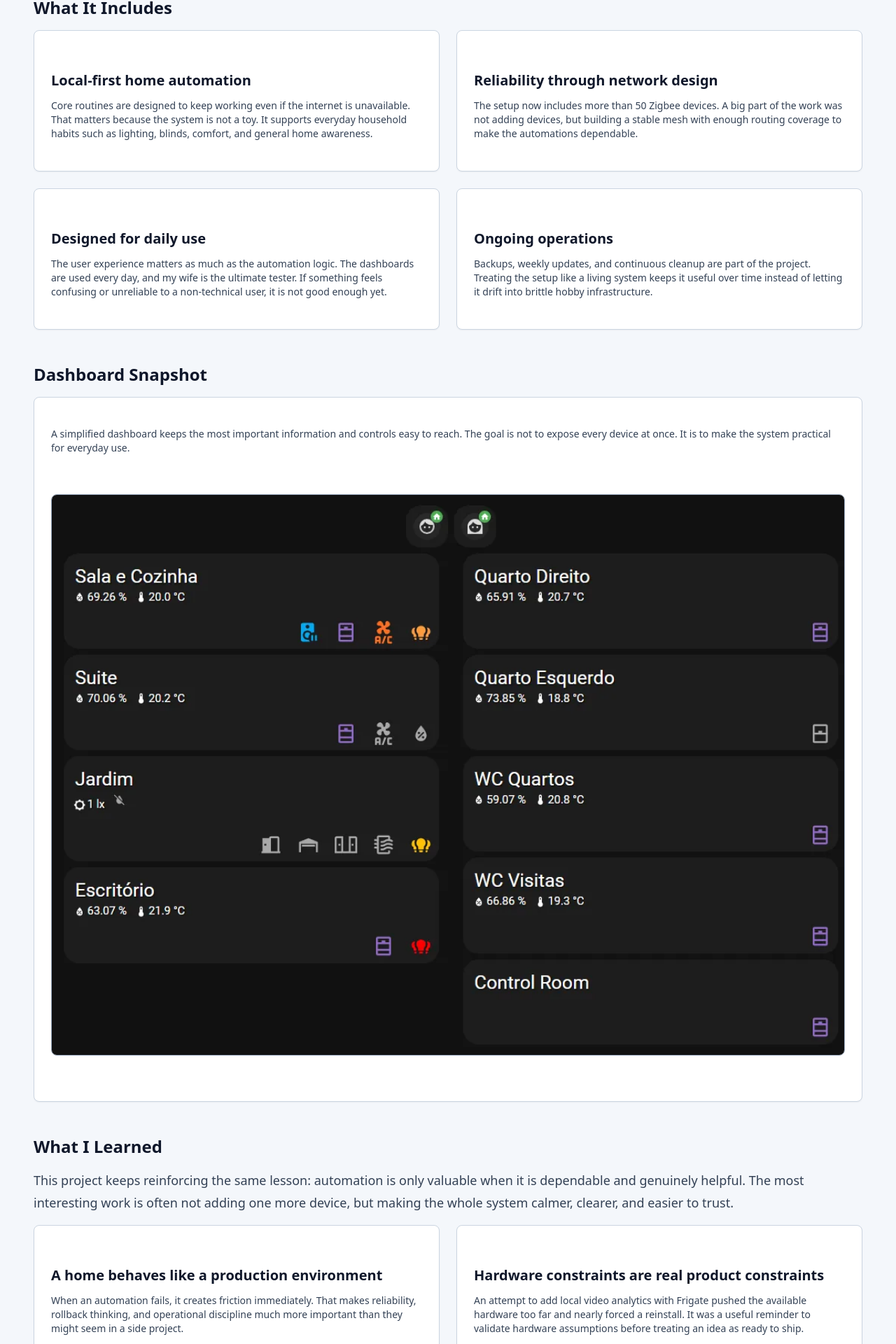
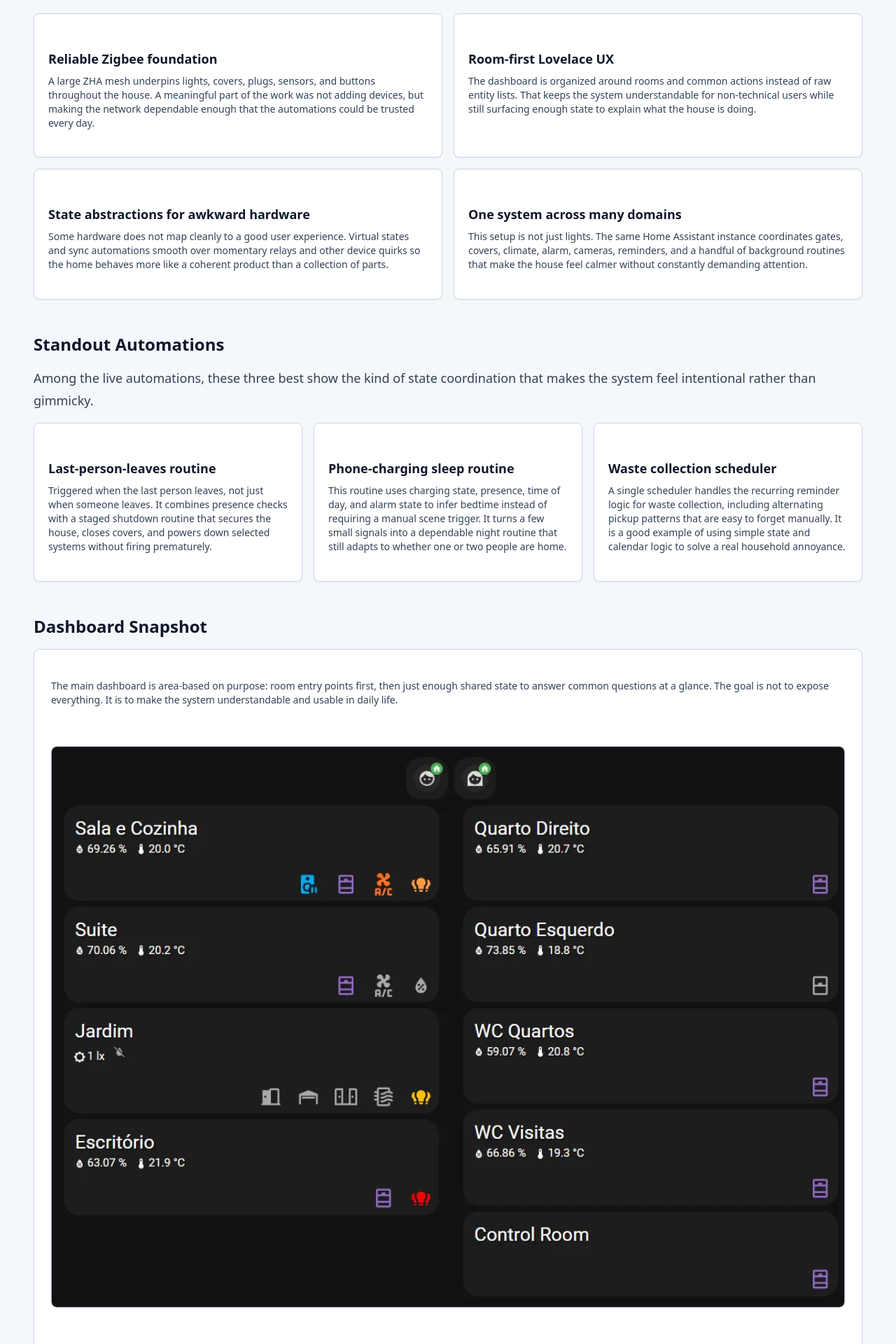
Before and after one commit to pedroduartek/personal-website.ai, a React (Vite) app in the folder apps/web/: page /projects/home-assistant in a window 1280 px wide. Shown: the part 854-2774 px from the top of the page at 70% size. Built offline with nearby package versions, Linux system fonts and the light colour scheme; no server answers.

Commit message:
feat: enhance Home Assistant project page with detailed capability, standout automation, and learning sections

```diff
--- a/apps/web/src/features/projects/HomeAssistantProjectPage.tsx
+++ b/apps/web/src/features/projects/HomeAssistantProjectPage.tsx
@@ -6,6 +6,60 @@ import 'yet-another-react-lightbox/styles.css'
 import PageSEO from '../../components/seo/PageSEO'
 import { projects } from '../../content/projects'
 import haScreenshot from '../../images/ha.webp'
+
+const capabilityCards = [
+  {
+    title: 'Reliable Zigbee foundation',
+    description:
+      'A large ZHA mesh underpins lights, covers, plugs, sensors, and buttons throughout the house. A meaningful part of the work was not adding devices, but making the network dependable enough that the automations could be trusted every day.',
+  },
+  {
+    title: 'Room-first Lovelace UX',
+    description:
+      'The dashboard is organized around rooms and common actions instead of raw entity lists. That keeps the system understandable for non-technical users while still surfacing enough state to explain what the house is doing.',
+  },
+  {
+    title: 'State abstractions for awkward hardware',
+    description:
+      'Some hardware does not map cleanly to a good user experience. Virtual states and sync automations smooth over momentary relays and other device quirks so the home behaves more like a coherent product than a collection of parts.',
+  },
+  {
+    title: 'One system across many domains',
+    description:
+      'This setup is not just lights. The same Home Assistant instance coordinates gates, covers, climate, alarm, cameras, reminders, and a handful of background routines that make the house feel calmer without constantly demanding attention.',
+  },
+]
+
+const standoutAutomations = [
+  {
+    title: 'Last-person-leaves routine',
+    description:
+      'Triggered when the last person leaves, not just when someone leaves. It combines presence checks with a staged shutdown routine that secures the house, closes covers, and powers down selected systems without firing prematurely.',
+  },
+  {
+    title: 'Phone-charging sleep routine',
+    description:
+      'This routine uses charging state, presence, time of day, and alarm state to infer bedtime instead of requiring a manual scene trigger. It turns a few small signals into a dependable night routine that still adapts to whether one or two people are home.',
+  },
+  {
+    title: 'Waste collection scheduler',
+    description:
+      'A single scheduler handles the recurring reminder logic for waste collection, including alternating pickup patterns that are easy to forget manually. It is a good example of using simple state and calendar logic to solve a real household annoyance.',
+  },
+]
+
+const learningCards = [
+  {
+    title: 'State modeling matters more than device count',
+    description:
+      'The most reliable parts of the setup are not the flashiest ones. They are the explicit pieces of state that sit between messy hardware and a clean UI: virtual gates, mail counters, waste booleans, and presence checks that stop routines from firing at the wrong time.',
+  },
+  {
+    title: 'Dashboards are part of the system',
+    description:
+      'The Lovelace UI is not decoration layered on top of automations. It is the control surface and the debugging surface. If someone at home cannot tell what the house thinks is happening, the automation model is not finished yet.',
+  },
+]
 
 export default function HomeAssistantProjectPage() {
   const [lightboxOpen, setLightboxOpen] = useState(false)
@@ -23,7 +77,7 @@ export default function HomeAssistantProjectPage() {
             : `https://www.pedroduartek.com/projects/${project.slug}`
         }
       />
-      <div className="container mx-auto px-4 py-16 animate-slide-down">
+      <div className="container mx-auto px-4 py-8 animate-slide-down md:py-16">
         <Link
           to="/projects"
           className="theme-button-secondary mb-6 inline-flex items-center gap-2"
@@ -31,12 +85,12 @@ export default function HomeAssistantProjectPage() {
           <span>←</span> Back to projects
         </Link>
 
-        <h1 className="mb-2 text-4xl font-bold text-foreground">
+        <h1 className="mb-2 text-3xl font-bold text-foreground md:text-4xl">
           {project.title}
         </h1>
 
         {/* Date */}
-        <div className="mb-6 flex items-center gap-3 text-sm text-foreground-subtle">
+        <div className="mb-4 flex items-center gap-3 text-sm text-foreground-subtle">
           <time>
             {project.startDate &&
               new Date(project.startDate).toLocaleDateString('en-US', {
@@ -48,7 +102,7 @@ export default function HomeAssistantProjectPage() {
           </time>
         </div>
 
-        <p className="mb-8 text-xl text-foreground-subtle">
+        <p className="mb-4 text-lg text-foreground-subtle md:text-xl">
           {project.description}
         </p>
 
@@ -82,54 +136,40 @@ export default function HomeAssistantProjectPage() {
             <h2 className="mb-4 text-2xl font-semibold text-foreground">
               What It Includes
             </h2>
-            <div className="grid gap-6 md:grid-cols-2">
-              <div className="theme-card p-6">
-                <h3 className="mb-3 text-xl font-semibold text-foreground">
-                  Local-first home automation
+            <div className="grid gap-4 md:grid-cols-2">
+              {capabilityCards.map((card) => (
+                <div key={card.title} className="theme-card p-5">
+                  <h3 className="mb-2 text-lg font-semibold text-foreground">
+                    {card.title}
                   </h3>
                   <p className="text-sm text-foreground-muted">
-                  Core routines are designed to keep working even if the
-                  internet is unavailable. That matters because the system is
-                  not a toy. It supports everyday household habits such as
-                  lighting, blinds, comfort, and general home awareness.
+                    {card.description}
                   </p>
                 </div>
+              ))}
+            </div>
+          </section>
 
-              <div className="theme-card p-6">
-                <h3 className="mb-3 text-xl font-semibold text-foreground">
-                  Reliability through network design
+          <section className="mb-12">
+            <h2 className="mb-4 text-2xl font-semibold text-foreground">
+              Standout Automations
+            </h2>
+            <p className="mb-4">
+              Among the live automations, these three best show the kind of
+              state coordination that makes the system feel intentional rather
+              than gimmicky.
+            </p>
+            <div className="grid gap-4 md:grid-cols-3">
+              {standoutAutomations.map((automation) => (
+                <div key={automation.title} className="theme-card p-5">
+                  <h3 className="mb-2 text-lg font-semibold text-foreground">
+                    {automation.title}
                   </h3>
                   <p className="text-sm text-foreground-muted">
-                  The setup now includes more than 50 Zigbee devices. A big part
-                  of the work was not adding devices, but building a stable mesh
-                  with enough routing coverage to make the automations
-                  dependable.
+                    {automation.description}
                   </p>
                 </div>
-
-              <div className="theme-card p-6">
-                <h3 className="mb-3 text-xl font-semibold text-foreground">
-                  Designed for daily use
-                </h3>
-                <p className="text-sm text-foreground-muted">
-                  The user experience matters as much as the automation logic.
-                  The dashboards are used every day, and my wife is the ultimate
-                  tester. If something feels confusing or unreliable to a
-                  non-technical user, it is not good enough yet.
-                </p>
-              </div>
-
-              <div className="theme-card p-6">
-                <h3 className="mb-3 text-xl font-semibold text-foreground">
-                  Ongoing operations
-                </h3>
-                <p className="text-sm text-foreground-muted">
-                  Backups, weekly updates, and continuous cleanup are part of
-                  the project. Treating the setup like a living system keeps it
-                  useful over time instead of letting it drift into brittle
-                  hobby infrastructure.
-                </p>
-              </div>
+              ))}
             </div>
           </section>
 
@@ -139,9 +179,10 @@ export default function HomeAssistantProjectPage() {
             </h2>
             <div className="theme-card p-6">
               <p className="mb-4 text-sm text-foreground-muted">
-                A simplified dashboard keeps the most important information and
-                controls easy to reach. The goal is not to expose every device
-                at once. It is to make the system practical for everyday use.
+                The main dashboard is area-based on purpose: room entry points
+                first, then just enough shared state to answer common questions
+                at a glance. The goal is not to expose everything. It is to
+                make the system understandable and usable in daily life.
               </p>
               <button
                 type="button"
@@ -162,35 +203,22 @@ export default function HomeAssistantProjectPage() {
               What I Learned
             </h2>
             <p className="mb-4">
-              This project keeps reinforcing the same lesson: automation is only
-              valuable when it is dependable and genuinely helpful. The most
-              interesting work is often not adding one more device, but making
-              the whole system calmer, clearer, and easier to trust.
+              Building a smart home stopped feeling like gadget orchestration
+              and started feeling like state management. The useful work is
+              usually not adding one more device. It is making the house easier
+              to reason about, both for automations and for humans.
             </p>
-            <div className="grid gap-6 md:grid-cols-2">
-              <div className="theme-card p-6">
-                <h3 className="mb-3 text-xl font-semibold text-foreground">
-                  A home behaves like a production environment
+            <div className="grid gap-4 md:grid-cols-2">
+              {learningCards.map((card) => (
+                <div key={card.title} className="theme-card p-5">
+                  <h3 className="mb-2 text-lg font-semibold text-foreground">
+                    {card.title}
                   </h3>
                   <p className="text-sm text-foreground-muted">
-                  When an automation fails, it creates friction immediately.
-                  That makes reliability, rollback thinking, and operational
-                  discipline much more important than they might seem in a side
-                  project.
+                    {card.description}
                   </p>
                 </div>
-
-              <div className="theme-card p-6">
-                <h3 className="mb-3 text-xl font-semibold text-foreground">
-                  Hardware constraints are real product constraints
-                </h3>
-                <p className="text-sm text-foreground-muted">
-                  An attempt to add local video analytics with Frigate pushed
-                  the available hardware too far and nearly forced a reinstall.
-                  It was a useful reminder to validate hardware assumptions
-                  before treating an idea as ready to ship.
-                </p>
-              </div>
+              ))}
             </div>
           </section>
         </div>
```
Also changed, not shown: apps/web/src/content/projects.ts (+5 -5 lines). Lines whose indentation alone changed are shown as unchanged.
